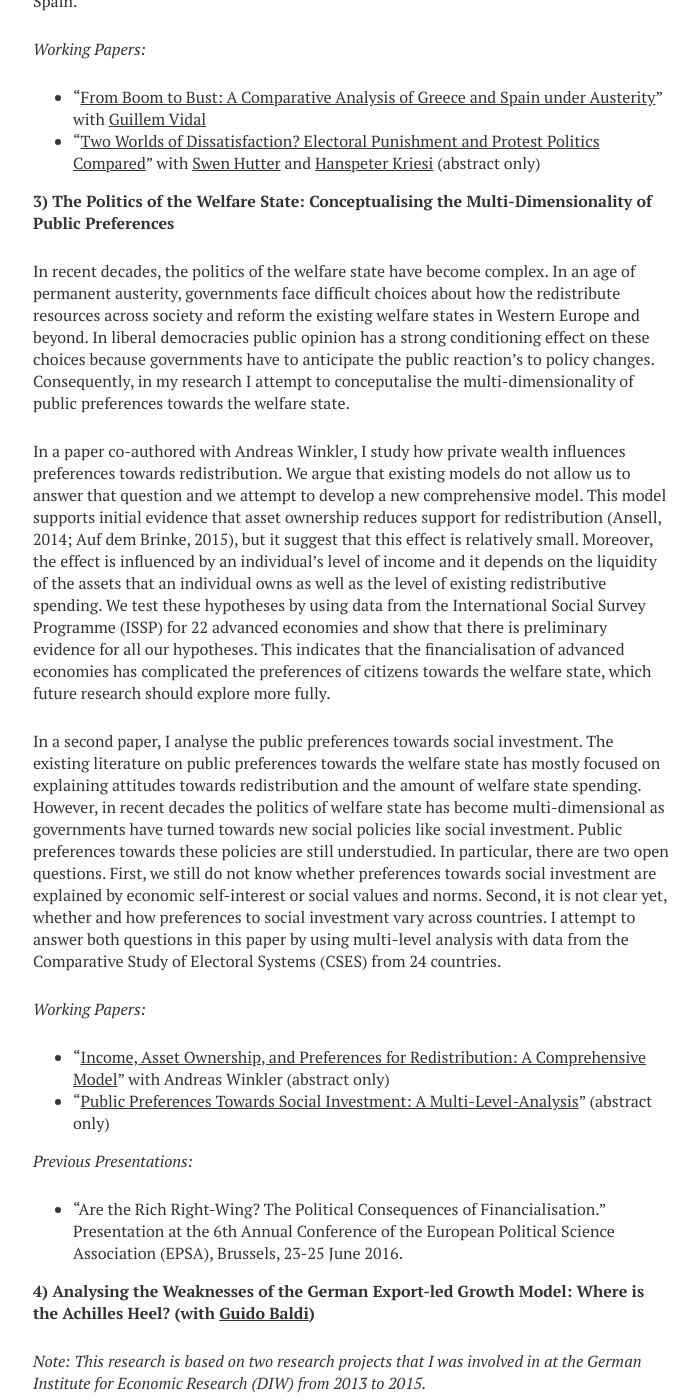
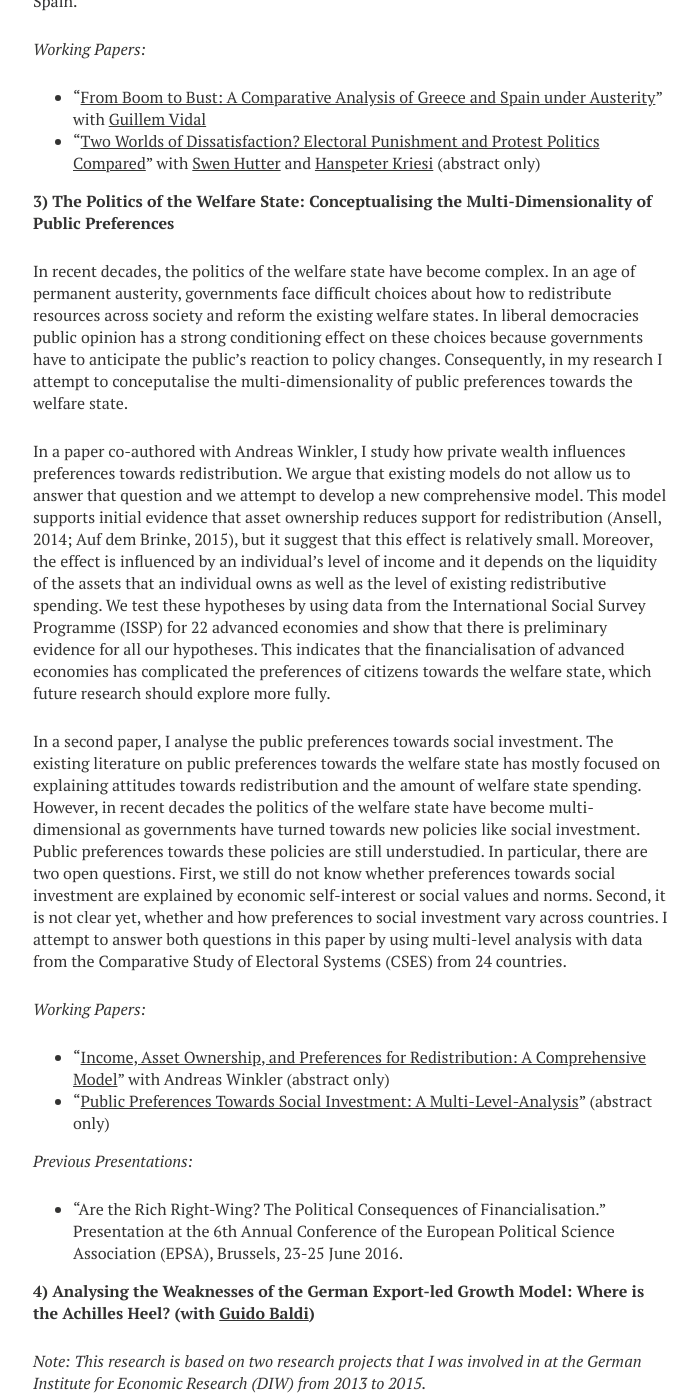
Before and after one commit to bjoernbremer/bjoernbremer.github.io, a Jekyll site: the page built from research/index.md, in a window 1280 px wide and 1400 px high, scrolled down 1668 px. Shown: the whole window, without its empty margins (287-986 px from the left). Built offline with Jekyll 4.4.1, drawn with Linux system fonts in a browser that asks for light colours; nearby versions of some CDN libraries; some of the changed text lies outside the part shown.

Commit message:
update website

```diff
--- a/research/index.md
+++ b/research/index.md
@@ -28,7 +28,7 @@
 
 **2) The Political Consequences of the Great Recession**
 
-In the ERC-funded research project [POLCON](http://www.eui.eu/Projects/POLCON/Home.aspx) we analyse the political consequences of the Great Recession.  The project combines a comparative-static analysis of 30 European countries with a dynamic analysis of political conflict in 12 cases. For this purpose, we study both elections and political protest in the shadow of the Great Recession and attempt to analyse the issue-specific public interaction between both political arenas. The key question that we address is whether the Great Recession changed the long-term trends of European democracies. For this purpose, we utlise survey data as well as original content analyis of protest events, election campaigns, and issue-specific public contestations.
+I am a member of the ERC-funded research project [POLCON](http://www.eui.eu/Projects/POLCON/Home.aspx), which analyses the political consequences of the Great Recession.  The project combines a comparative-static analysis of 30 European countries with a dynamic analysis of political conflict in 12 cases. For this purpose, we study both elections and political protest in the shadow of the Great Recession and attempt to analyse the issue-specific public interaction between both political arenas. The key question that the project attempts to address is whether the Great Recession changed the long-term trends of European democracies. For this purpose, we utlise survey data as well as original content analyis of protest events, election campaigns, and issue-specific public contestations.
 
 In co-authored papers, I work on different aspects of this research project. On the one hand, I work on comparative-static analyses of the electoral consequences of the Great Recession. On the other hand, I analyse the development of political conflict in comparative case studies more carefully. In particular, I have worked on chapters in edited volumes that analyse the development of political conflict in Germany, UK, Greece, and Spain.
 
@@ -40,11 +40,11 @@
 
 **3) The Politics of the Welfare State: Conceptualising the Multi-Dimensionality of Public Preferences**
 
-In recent decades, the politics of the welfare state have become complex. In an age of permanent austerity, governments face difficult choices about how the redistribute resources across society and reform the existing welfare states in Western Europe and beyond. In liberal democracies public opinion has a strong conditioning effect on these choices because governments have to anticipate the public reaction's to policy changes. Consequently, in my research I attempt to conceputalise the multi-dimensionality of public preferences towards the welfare state.
+In recent decades, the politics of the welfare state have become complex. In an age of permanent austerity, governments face difficult choices about how to redistribute resources across society and reform the existing welfare states. In liberal democracies public opinion has a strong conditioning effect on these choices because governments have to anticipate the public's reaction to policy changes. Consequently, in my research I attempt to conceputalise the multi-dimensionality of public preferences towards the welfare state.
 
 In a paper co-authored with Andreas Winkler, I study how private wealth influences preferences towards redistribution. We argue that existing models do not allow us to answer that question and we attempt to develop a new comprehensive model. This model supports initial evidence that asset ownership reduces support for redistribution (Ansell, 2014; Auf dem Brinke, 2015), but it suggest that this effect is relatively small. Moreover, the effect is influenced by an individual's level of income and it depends on the liquidity of the assets that an individual owns as well as the level of existing redistributive spending. We test these hypotheses by using data from the International Social Survey Programme (ISSP) for 22 advanced economies and show that there is preliminary evidence for all our hypotheses. This indicates that the financialisation of advanced economies has complicated the preferences of citizens towards the welfare state, which future research should explore more fully.
 
-In a second paper, I analyse the public preferences towards social investment. The existing literature on public preferences towards the welfare state has mostly focused on explaining attitudes towards redistribution and the amount of welfare state spending. However, in recent decades the politics of welfare state has become multi-dimensional as governments have turned towards new social policies like social investment. Public preferences towards these policies are still understudied. In particular, there are two open questions. First, we still do not know whether preferences towards social investment are explained by economic self-interest or social values and norms. Second, it is not clear yet, whether and how preferences to social investment vary across countries. I attempt to answer both questions in this paper by using multi-level analysis with data from the Comparative Study of Electoral Systems (CSES) from 24 countries.
+In a second paper, I analyse the public preferences towards social investment. The existing literature on public preferences towards the welfare state has mostly focused on explaining attitudes towards redistribution and the amount of welfare state spending. However, in recent decades the politics of the welfare state have become multi-dimensional as governments have turned towards new policies like social investment. Public preferences towards these policies are still understudied. In particular, there are two open questions. First, we still do not know whether preferences towards social investment are explained by economic self-interest or social values and norms. Second, it is not clear yet, whether and how preferences to social investment vary across countries. I attempt to answer both questions in this paper by using multi-level analysis with data from the Comparative Study of Electoral Systems (CSES) from 24 countries.
 
 *Working Papers:*
 
```
